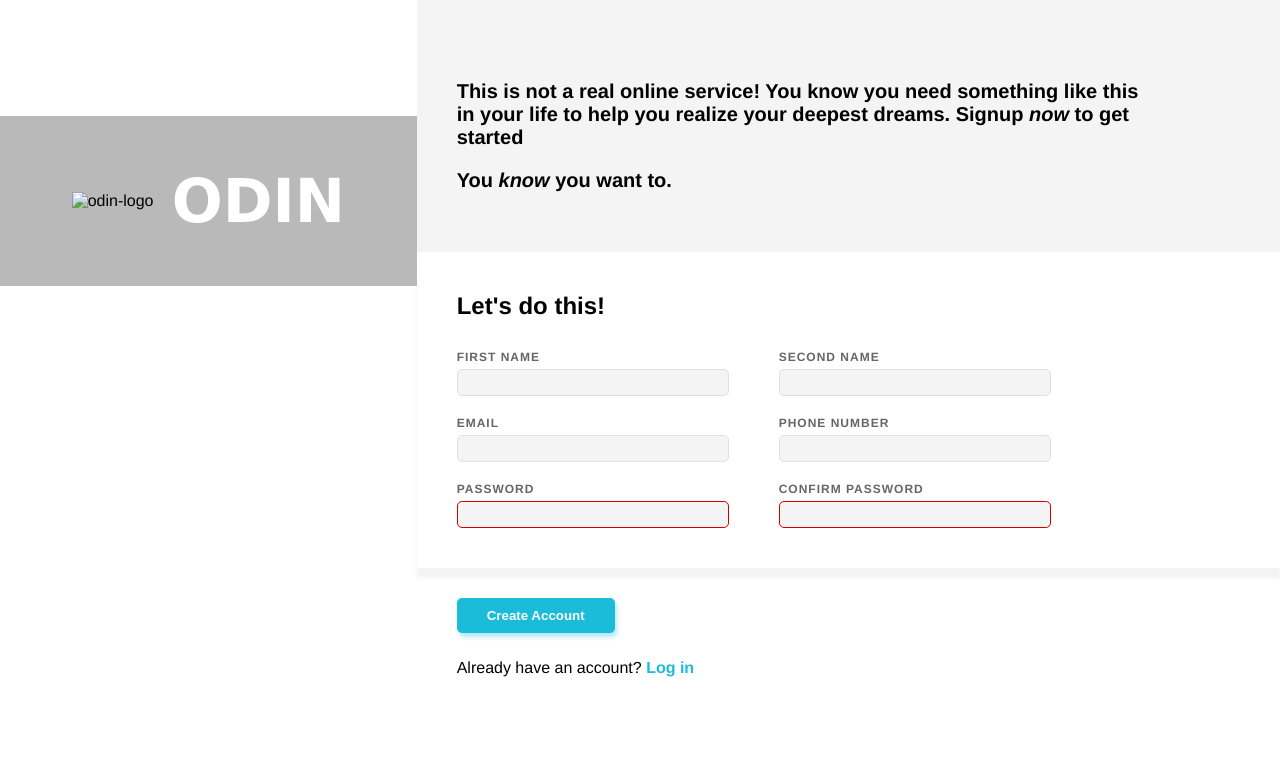
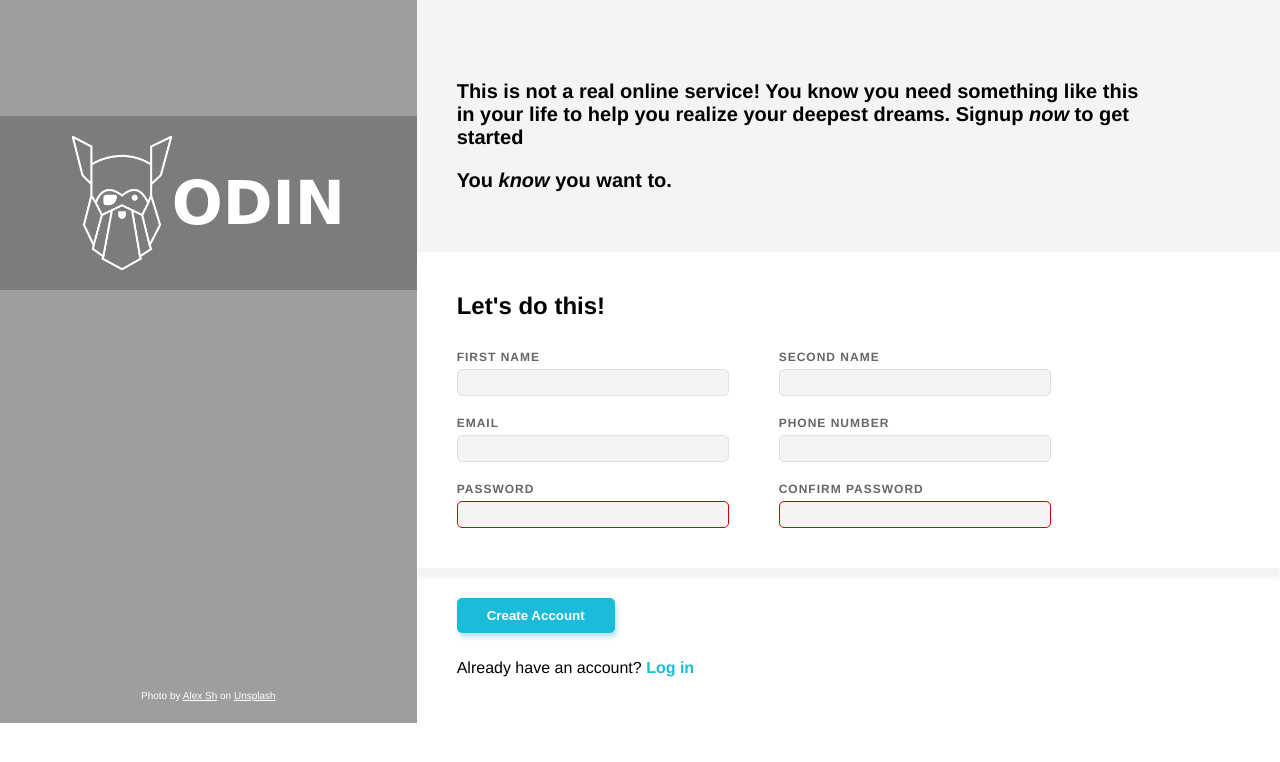
Before and after one commit to alessandroforchin/Sign-Up-Form, a plain HTML site: page index.html in a window 1280 px wide. Drawn offline with Linux system fonts and the light colour scheme; the site is published under a folder, as on GitHub Pages, so addresses that start at the root find nothing; a web font is replaced by a local one.

Commit message:
modified img and png files format

```diff
--- a/index.html
+++ b/index.html
@@ -14,7 +14,7 @@
 <body>
     <section class="logo-section">
             <div class="logo-title-area">
-                <img class="odin-logo" src="/odin-lined.PNG" alt="odin-logo">
+                <img class="odin-logo" src="odin-lined.PNG" alt="odin-logo">
                 <h1>Odin</h1>
             </div>
 
--- a/style.css
+++ b/style.css
@@ -7,7 +7,7 @@ body {
 
 /* LOGO SECTION */
 .logo-section {
-    background-image: url(/singupbg.JPG);
+    background-image: url(singupbg.JPG);
     background-repeat: no-repeat;
     background-size: cover;
     background-position: center;
```
